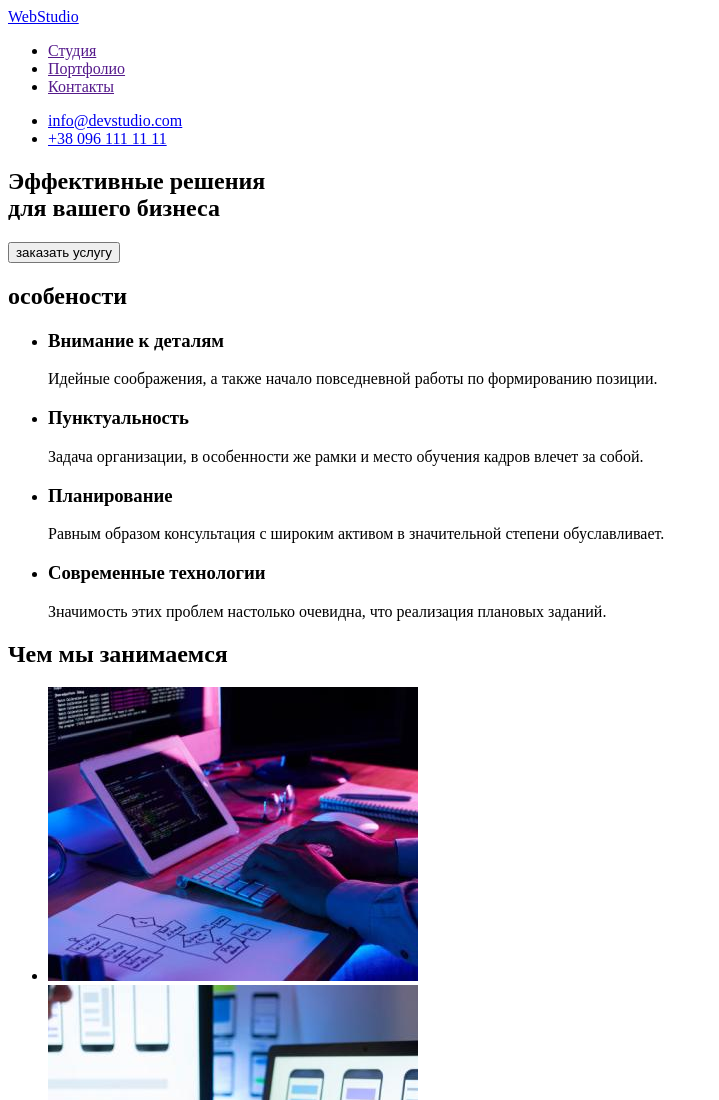
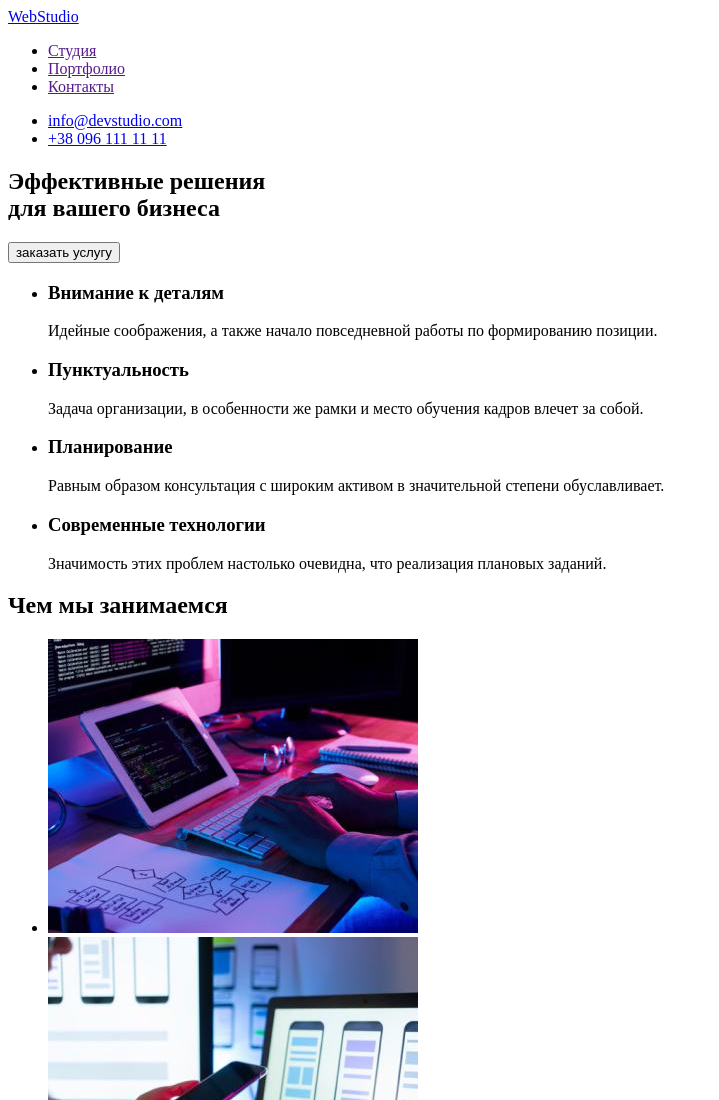
Before and after one commit to Max7433/goit-markup-hw-01, a plain HTML site: page index.html in a window 1280 px wide. Shown: the top 1100 px of the page, without its empty margins (0-719 px from the left). Drawn offline with Linux system fonts and the light colour scheme.

Commit message:
update html

```diff
--- a/index.html
+++ b/index.html
@@ -30,7 +30,7 @@
             <button type="button">заказать услугу</button>
         </section>
         <section>
-            <h2>особености</h2>
+            <h2 hidden>Особености</h2>
             <ul>
                 <li>
                     <h3>Внимание к деталям</h3>
```
